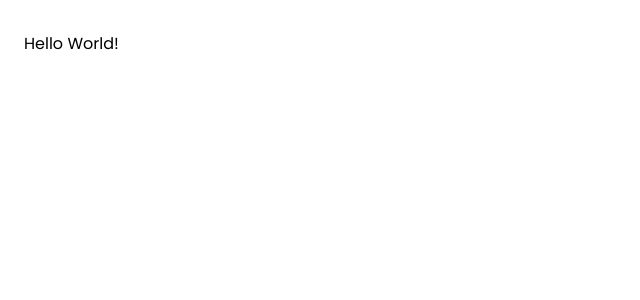
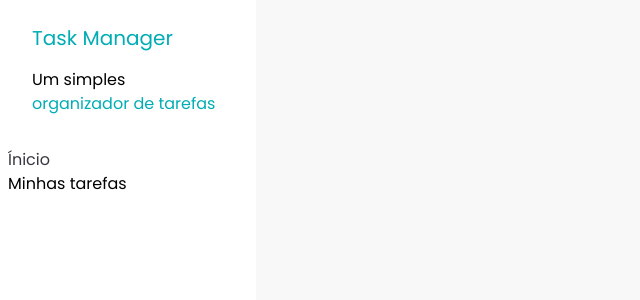
Before and after one commit to LuizFilipe16/Task-Manager, a React (Vite) app: page / in a window 1280 px wide. Shown: the top 300 px of the page, without its empty margins (0-640 px from the left). Built offline with nearby package versions, Linux system fonts and the light colour scheme.

Commit message:
feat: sidebar criada

```diff
--- a/src/App.jsx
+++ b/src/App.jsx
@@ -1,5 +1,11 @@
+import Sidebar from './components/Sidebar'
+
 function App() {
-    return <h1 className="mt-2 p-6">Hello World!</h1>
+    return (
+        <div>
+            <Sidebar />
+        </div>
+    )
 }
 
 export default App
--- /dev/null
+++ b/src/components/Sidebar.jsx
@@ -0,0 +1,23 @@
+const Sidebar = () => {
+    return (
+        <div className="h-screen w-64 bg-white">
+            <div className="space-y-4 px-8 py-6">
+                <h1 className="text-xl text-[#00ADB5]">Task Manager</h1>
+                <p>
+                    Um simples{' '}
+                    <span className="text-[#00ADB5]">
+                        organizador de tarefas
+                    </span>
+                </p>
+            </div>
+            <div className="flex flex-col p-2">
+                <a href="/home" className="text-[#35383E]">
+                    Ínicio
+                </a>
+                <a>Minhas tarefas</a>
+            </div>
+        </div>
+    )
+}
+
+export default Sidebar
--- a/src/index.css
+++ b/src/index.css
@@ -132,4 +132,7 @@
         font-style: italic;
     }
 
+    body {
+        background: #f8f8f8;
+    }
 }
```
